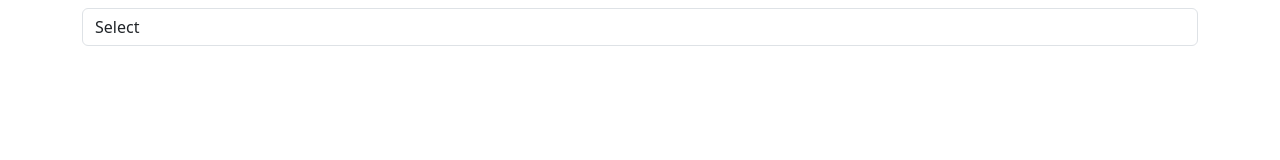
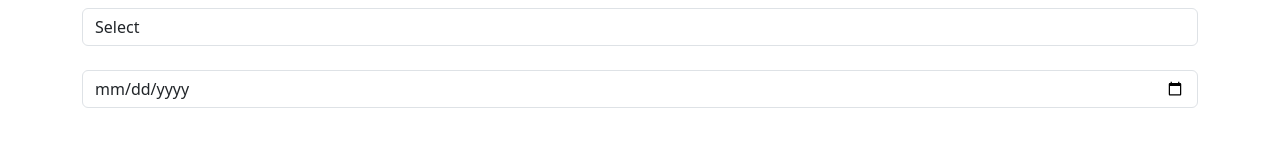
Before and after one commit to rakibulapon46/React-JS, a React (Vite) app in the folder 08/Bootstrap/: page / in a window 1280 px wide. Shown: the part 135-295 px from the top of the page. Built offline with nearby package versions, Linux system fonts and the light colour scheme.

Commit message:
date create

```diff
--- a/08/Bootstrap/src/Input.jsx
+++ b/08/Bootstrap/src/Input.jsx
@@ -1,7 +1,7 @@
 
 function Input() {
   const formChange = (event) => {
-    console.log(event.target.name)
+    console.log(event.target.value)
   }
   return (
     <div className="container">
@@ -14,6 +14,8 @@ function Input() {
       <option value="Entertainment">Entertainment</option>
       <option value="Development">Development</option>
     </select>
+    <br />
+    <input type="date" name="CreationDate" className="form-control" onChange={formChange}/>
     </div>
   )
 }
```
